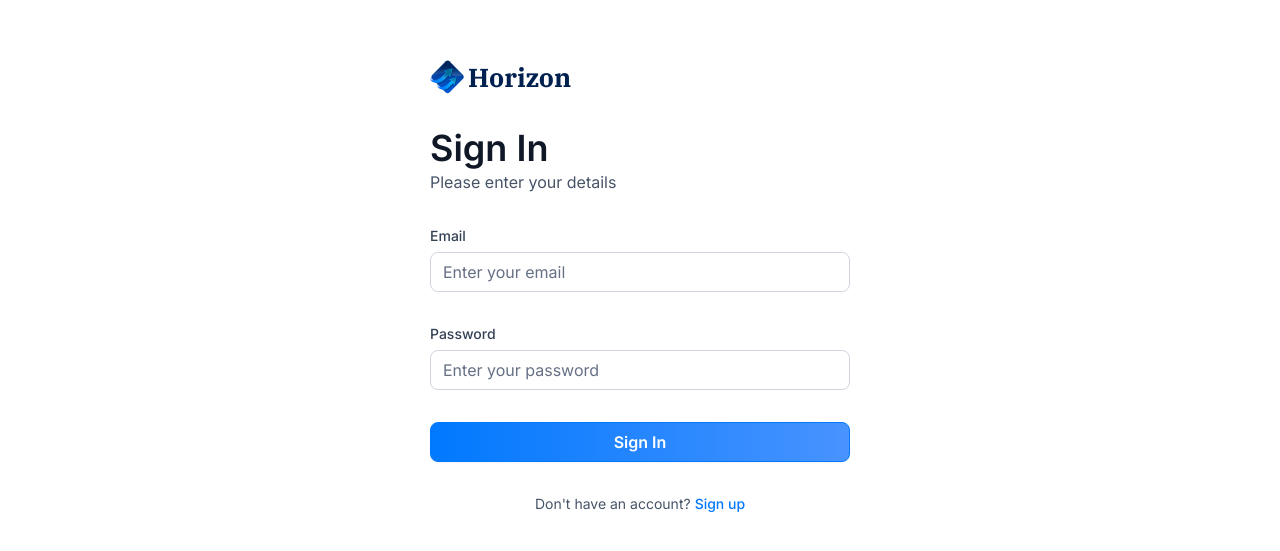
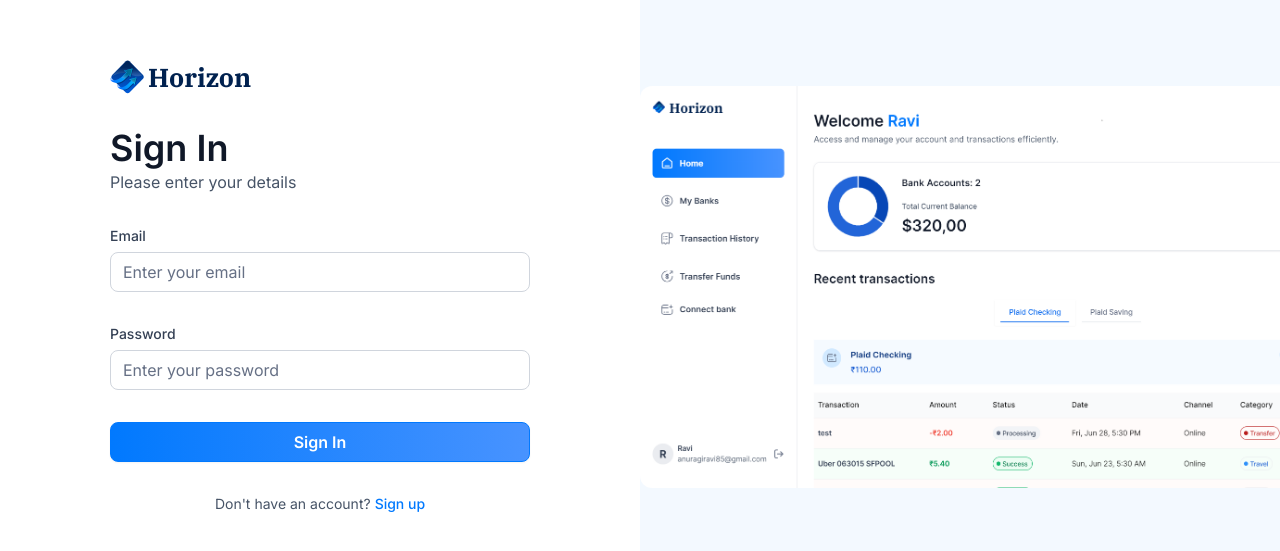
Before and after one commit to Ravivicks/banking-app, a Next.js app: page /sign-in in a window 1280 px wide. Shown: the part 113-664 px from the top of the page. Built offline with nearby package versions, Linux system fonts and the light colour scheme; what dwolla-v2, plaid would draw is missing.

Commit message:
new changes

```diff
--- a/app/(auth)/layout.tsx
+++ b/app/(auth)/layout.tsx
@@ -8,17 +8,17 @@ export default async function RootLayout({
   return (
     <main className="flex min-h-screen w-full justify-between font-inter">
       {children}
-      {/* <div className="auth-asset">
+      <div className="auth-asset">
         <div>
           <Image
-            src="/icons/auth-image.svg"
+            src="/icons/bg.png"
             alt="Auth image"
-            width={500}
-            height={500}
+            width={700}
+            height={1000}
             className="rounded-l-xl object-contain"
           />
         </div>
-      </div> */}
+      </div>
     </main>
   );
 }
--- a/lib/actions/dwolla.actions.ts
+++ b/lib/actions/dwolla.actions.ts
@@ -79,7 +79,7 @@ export const createTransfer = async ({
         },
       },
       amount: {
-        currency: "USD",
+        currency: "INR",
         value: amount,
       },
     };
--- a/lib/utils.ts
+++ b/lib/utils.ts
@@ -69,7 +69,7 @@ export const formatDateTime = (dateString: Date) => {
 export function formatAmount(amount: number): string {
   const formatter = new Intl.NumberFormat("en-US", {
     style: "currency",
-    currency: "USD",
+    currency: "INR",
     minimumFractionDigits: 2,
   });
 
```
Also changed, not shown: public/icons/bg.png (added), 1 other file (tests, documents, lock files or other folders).
